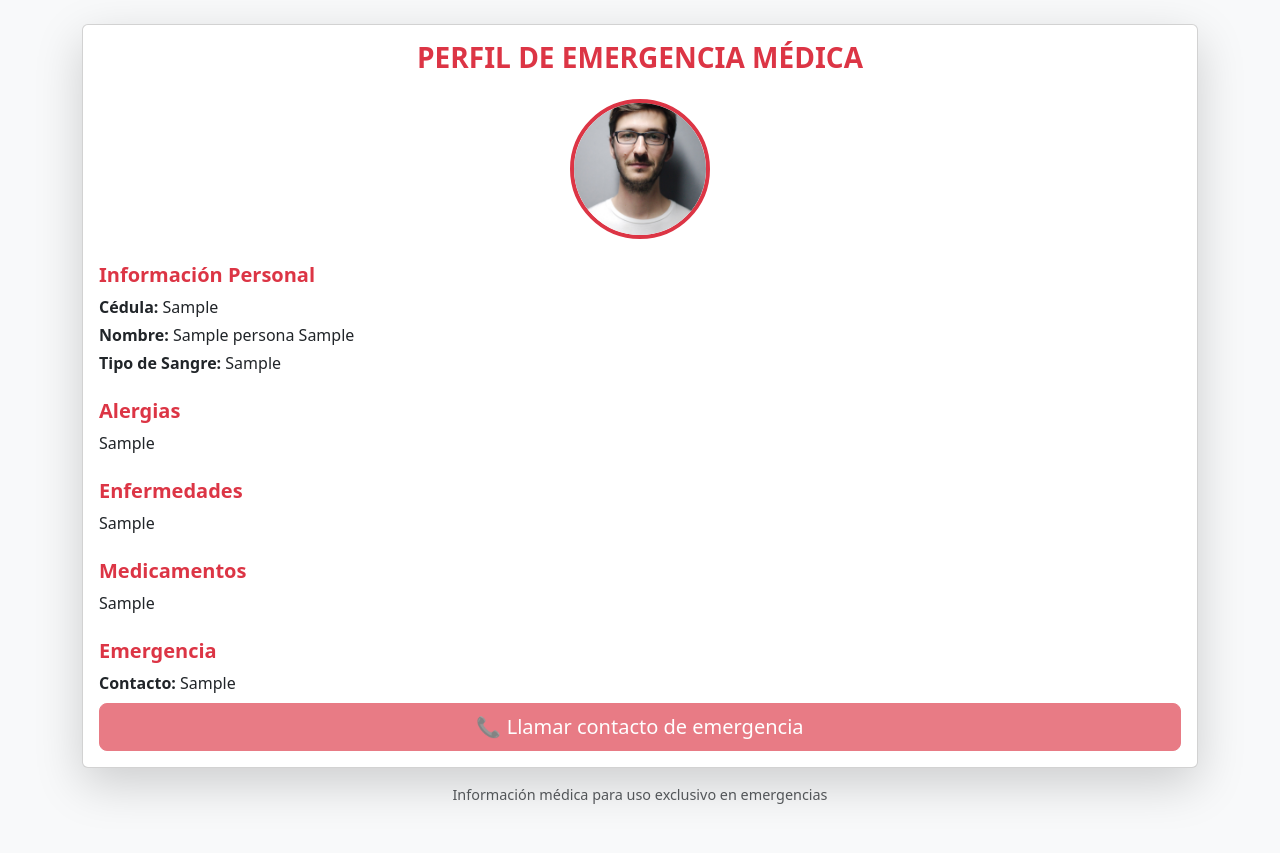
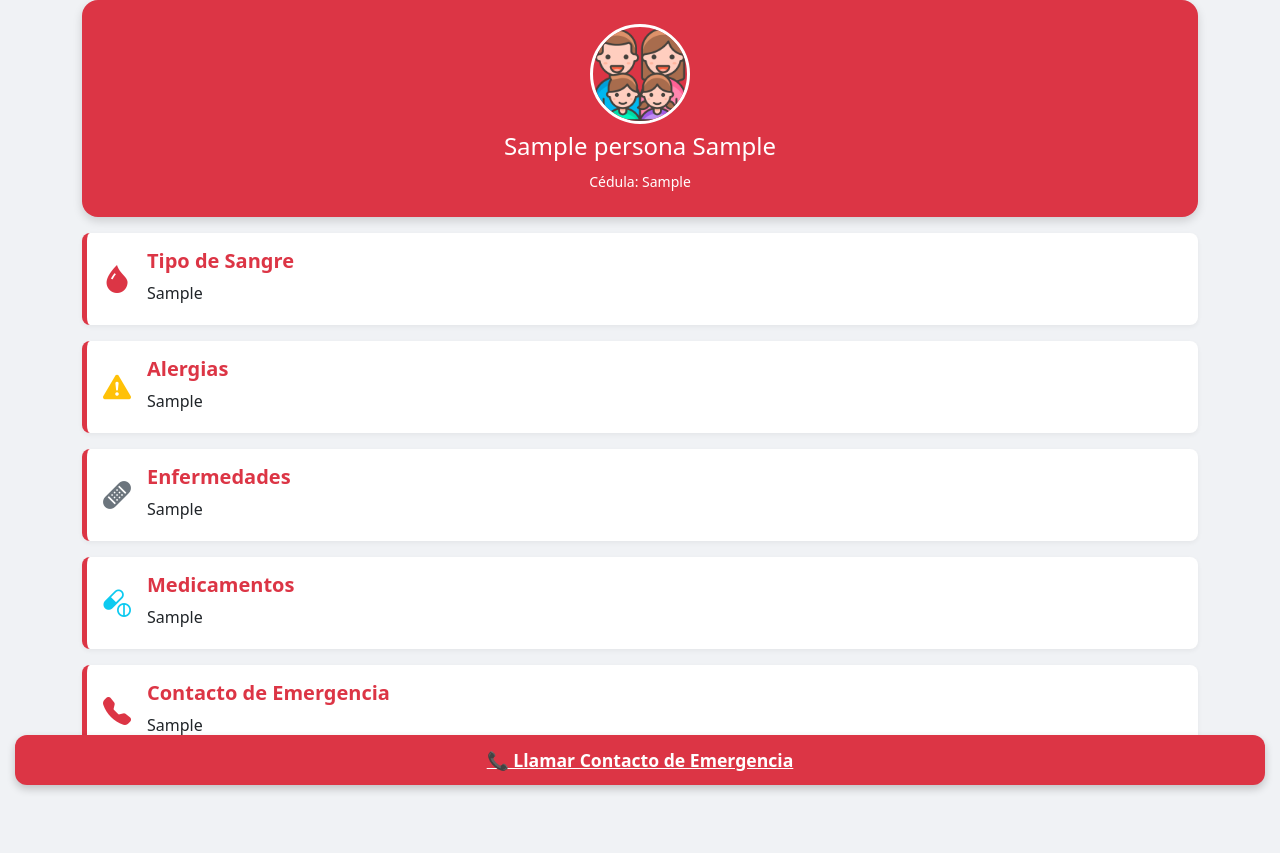
Before and after one commit to danielAndres89/qr-medico, a Flask app: a page that uses app/templates/personas/publico.html in a window 1280 px wide. Before the commit the page ends 804 px from the top, so only its background shows below. Run offline with Flask 3, Linux system fonts and the light colour scheme; tables that the repository leaves empty hold one stand-in row (values such as "Sample post").

Commit message:
se cambia el login y la card de presentacioN

```diff
--- a/app/templates/base.html
+++ b/app/templates/base.html
@@ -1,10 +1,13 @@
 <!DOCTYPE html>
 <html lang="es">
+
 <head>
   <meta charset="UTF-8">
+  <meta name="viewport" content="width=device-width, initial-scale=1">
   <title>Sistema QR Médico</title>
   <link href="https://cdn.jsdelivr.net/npm/bootstrap@5.3.3/dist/css/bootstrap.min.css" rel="stylesheet">
 </head>
+
 <body>
 
   <nav class="navbar navbar-dark bg-dark">
@@ -27,4 +30,5 @@
   </div>
 
 </body>
+
 </html>
--- a/app/templates/personas/publico.html
+++ b/app/templates/personas/publico.html
@@ -1,119 +1,155 @@
-<!-- <h2>Información Médica</h2>
-
-<p><strong>Nombre:</strong> {{ persona.nombres }} {{ persona.apellidos }}</p>
-<p><strong>Tipo de sangre:</strong> {{ persona.tipo_sangre }}</p>
-<p><strong>Alergias:</strong> {{ persona.alergias or "No registradas" }}</p>
-<p><strong>Enfermedades:</strong> {{ persona.enfermedades or "No registradas" }}</p>
-<p><strong>Medicamentos:</strong> {{ persona.medicamentos or "No registrados" }}</p>
-<p><strong>Contacto emergencia:</strong> {{ persona.contacto_emergencia }}</p> -->
-
 <!DOCTYPE html>
 <html lang="es">
 
 <head>
     <meta charset="UTF-8">
-    <title>Perfil de Emergencia Médica</title>
+    <title>Perfil Médico - App Móvil</title>
     <meta name="viewport" content="width=device-width, initial-scale=1">
 
     <link href="https://cdn.jsdelivr.net/npm/bootstrap@5.3.3/dist/css/bootstrap.min.css" rel="stylesheet">
+    <link href="https://cdn.jsdelivr.net/npm/bootstrap-icons@1.11.1/font/bootstrap-icons.css" rel="stylesheet">
 
     <style>
-        .profile-img {
-            width: 140px;
-            height: 140px;
+        body {
+            background: #f0f2f5;
+            padding-bottom: 80px; /* espacio para botón fijo */
+        }
+
+        .profile-header {
+            background: #dc3545;
+            color: white;
+            border-radius: 1rem;
+            padding: 1.5rem;
+            text-align: center;
+            margin-bottom: 1rem;
+            box-shadow: 0 4px 10px rgba(0, 0, 0, 0.15);
+        }
+
+        .profile-header img {
+            width: 100px;
+            height: 100px;
             object-fit: cover;
             border-radius: 50%;
-            border: 4px solid #dc3545;
+            border: 3px solid white;
+            margin-bottom: 0.5rem;
         }
 
-        .section-title {
+        .card-section {
+            border-left: 5px solid #dc3545;
+            border-radius: 0.5rem;
+            margin-bottom: 1rem;
+            padding: 1rem;
+            background: white;
+            box-shadow: 0 2px 5px rgba(0, 0, 0, 0.05);
+        }
+
+        .card-section h5 {
+            font-weight: 600;
             color: #dc3545;
-            font-weight: bold;
-            margin-top: 1.5rem;
+        }
+
+        .card-section p {
+            margin-bottom: 0.25rem;
         }
 
         .label {
+            font-weight: 600;
+        }
+
+        .btn-emergency {
+            position: fixed;
+            bottom: 15px;
+            left: 15px;
+            right: 15px;
+            background: #dc3545;
+            border: none;
+            color: white;
             font-weight: bold;
+            font-size: 1.1rem;
+            border-radius: 0.75rem;
+            padding: 0.75rem;
+            text-align: center;
+            box-shadow: 0 4px 8px rgba(0, 0, 0, 0.2);
+        }
+
+        .btn-emergency:hover {
+            background: #b02a37;
+            text-decoration: none;
+            color: white;
         }
     </style>
 </head>
 
-<body class="bg-light">
+<body>
 
-    <div class="container my-4">
-        <div class="card shadow-lg">
-            <div class="card-body">
+    <div class="container">
 
-                <!-- 🔴 TÍTULO PRINCIPAL -->
-                <h3 class="text-center text-danger fw-bold mb-4">
-                    PERFIL DE EMERGENCIA MÉDICA
-                </h3>
+        <!-- Header perfil -->
+        <div class="profile-header">
+            <img src="{{ url_for('static', filename='img/default.png') }}" alt="Foto persona">
+            <h4>{{ persona.nombres }} {{ persona.apellidos }}</h4>
+            <small>Cédula: {{ persona.cedula }}</small>
+        </div>
 
-                <!-- 👤 FOTO -->
-                <div class="text-center mb-4">
-                    <img src="{{ url_for('static', filename='img/default.jpg') }}" alt="Foto persona"
-                        class="profile-img">
-                </div>
-
-                <!-- 📄 INFORMACIÓN PERSONAL -->
-                <h5 class="section-title">Información Personal</h5>
-
-                <p class="mb-1">
-                    <span class="label">Cédula:</span>
-                    {{ persona.cedula }}
-                </p>
-
-                <p class="mb-1">
-                    <span class="label">Nombre:</span>
-                    {{ persona.nombres }} {{ persona.apellidos }}
-                </p>
-
-                <p class="mb-1">
-                    <span class="label">Tipo de Sangre:</span>
-                    {{ persona.tipo_sangre or 'No especificado' }}
-                </p>
-
-                <!-- ⚠️ ALERGIAS -->
-                <h5 class="section-title">Alergias</h5>
-                <p>
-                    {{ persona.alergias or 'No registra alergias' }}
-                </p>
-
-                <!-- 🦠 ENFERMEDADES -->
-                <h5 class="section-title">Enfermedades</h5>
-                <p>
-                    {{ persona.enfermedades or 'No registra enfermedades' }}
-                </p>
-
-                <!-- 💊 MEDICAMENTOS -->
-                <h5 class="section-title">Medicamentos</h5>
-                <p>
-                    {{ persona.medicamentos or 'No registra medicamentos' }}
-                </p>
-
-                <!-- 🚑 EMERGENCIA -->
-                <h5 class="section-title">Emergencia</h5>
-
-                <p class="mb-2">
-                    <span class="label">Contacto:</span>
-                    {{ persona.contacto_emergencia or 'No registrado' }}
-                </p>
-
-                <div class="d-grid">
-                    <button class="btn btn-danger btn-lg" disabled>
-                        📞 Llamar contacto de emergencia
-                    </button>
-                </div>
-
+        <!-- Tipo de sangre -->
+        <div class="card-section d-flex align-items-center">
+            <i class="bi bi-droplet-fill fs-3 me-3 text-danger"></i>
+            <div>
+                <h5>Tipo de Sangre</h5>
+                <p>{{ persona.tipo_sangre or 'No especificado' }}</p>
             </div>
         </div>
 
-        <!-- 📝 PIE -->
-        <p class="text-center text-muted mt-3" style="font-size: 0.9rem;">
-            Información médica para uso exclusivo en emergencias
-        </p>
+        <!-- Alergias -->
+        <div class="card-section d-flex align-items-center">
+            <i class="bi bi-exclamation-triangle-fill fs-3 me-3 text-warning"></i>
+            <div>
+                <h5>Alergias</h5>
+                <p>{{ persona.alergias or 'No registra alergias' }}</p>
+            </div>
+        </div>
+
+        <!-- Enfermedades -->
+        <div class="card-section d-flex align-items-center">
+            <i class="bi bi-bandaid-fill fs-3 me-3 text-secondary"></i>
+            <div>
+                <h5>Enfermedades</h5>
+                <p>{{ persona.enfermedades or 'No registra enfermedades' }}</p>
+            </div>
+        </div>
+
+        <!-- Medicamentos -->
+        <div class="card-section d-flex align-items-center">
+            <i class="bi bi-capsule-pill fs-3 me-3 text-info"></i>
+            <div>
+                <h5>Medicamentos</h5>
+                <p>{{ persona.medicamentos or 'No registra medicamentos' }}</p>
+            </div>
+        </div>
+
+        <!-- Contacto de emergencia -->
+        <div class="card-section d-flex align-items-center">
+            <i class="bi bi-telephone-fill fs-3 me-3 text-danger"></i>
+            <div>
+                <h5>Contacto de Emergencia</h5>
+                <p>{{ persona.contacto_emergencia or 'No registrado' }}</p>
+            </div>
+        </div>
+
     </div>
 
+    <!-- Botón de emergencia fijo -->
+    {% if persona.contacto_emergencia %}
+    <a href="tel:{{ persona.contacto_emergencia }}" class="btn-emergency">
+        📞 Llamar Contacto de Emergencia
+    </a>
+    {% else %}
+    <button class="btn-emergency" disabled>
+        📞 Contacto de Emergencia no registrado
+    </button>
+    {% endif %}
+
+    <script src="https://cdn.jsdelivr.net/npm/bootstrap@5.3.3/dist/js/bootstrap.bundle.min.js"></script>
 </body>
 
 </html>
```
Also changed, not shown: app/templates/auth/login.html (+66 -9 lines), app/static/img/default.png (added), app/static/img/logo.png (added). Lines whose indentation alone changed are shown as unchanged.
